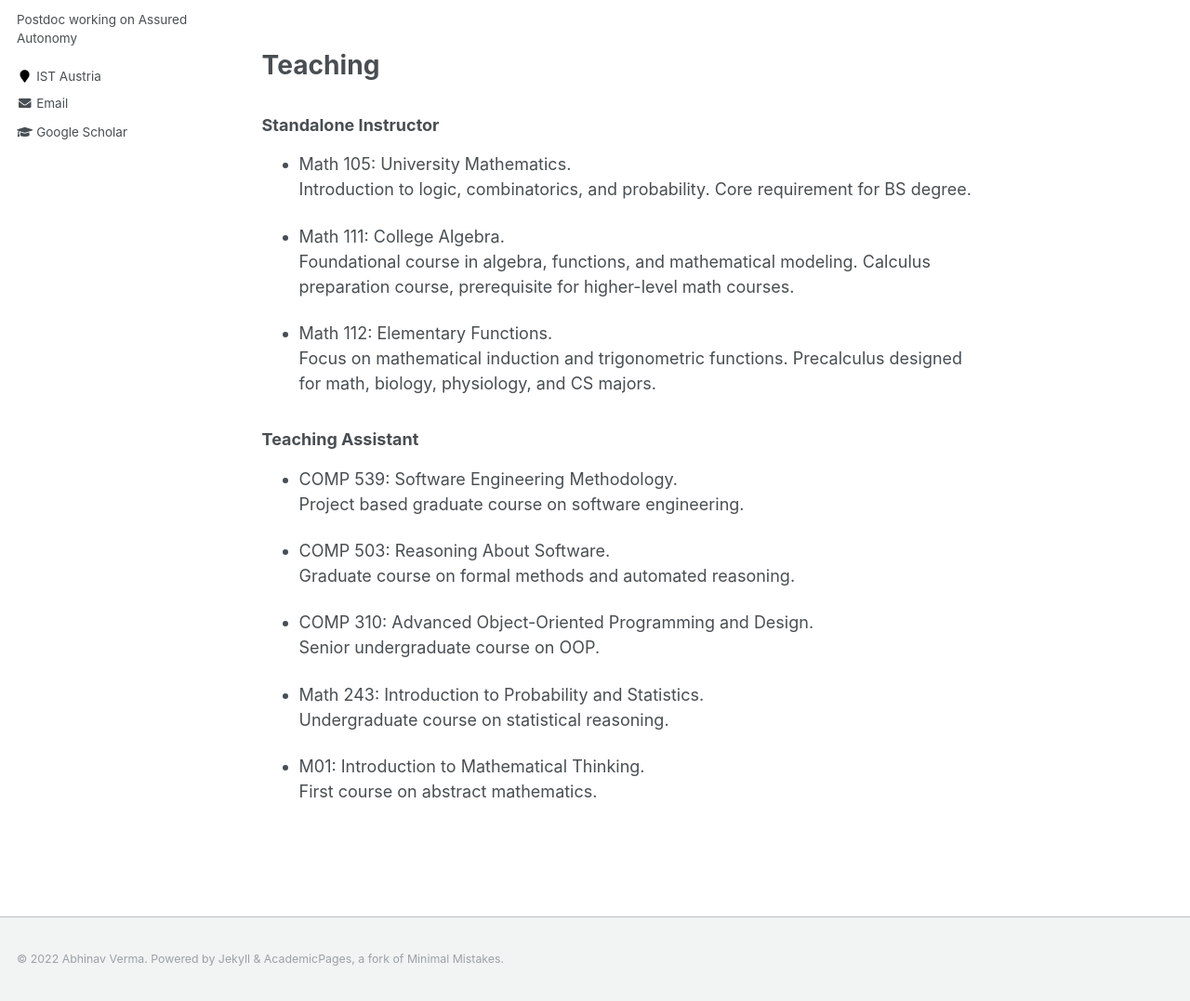
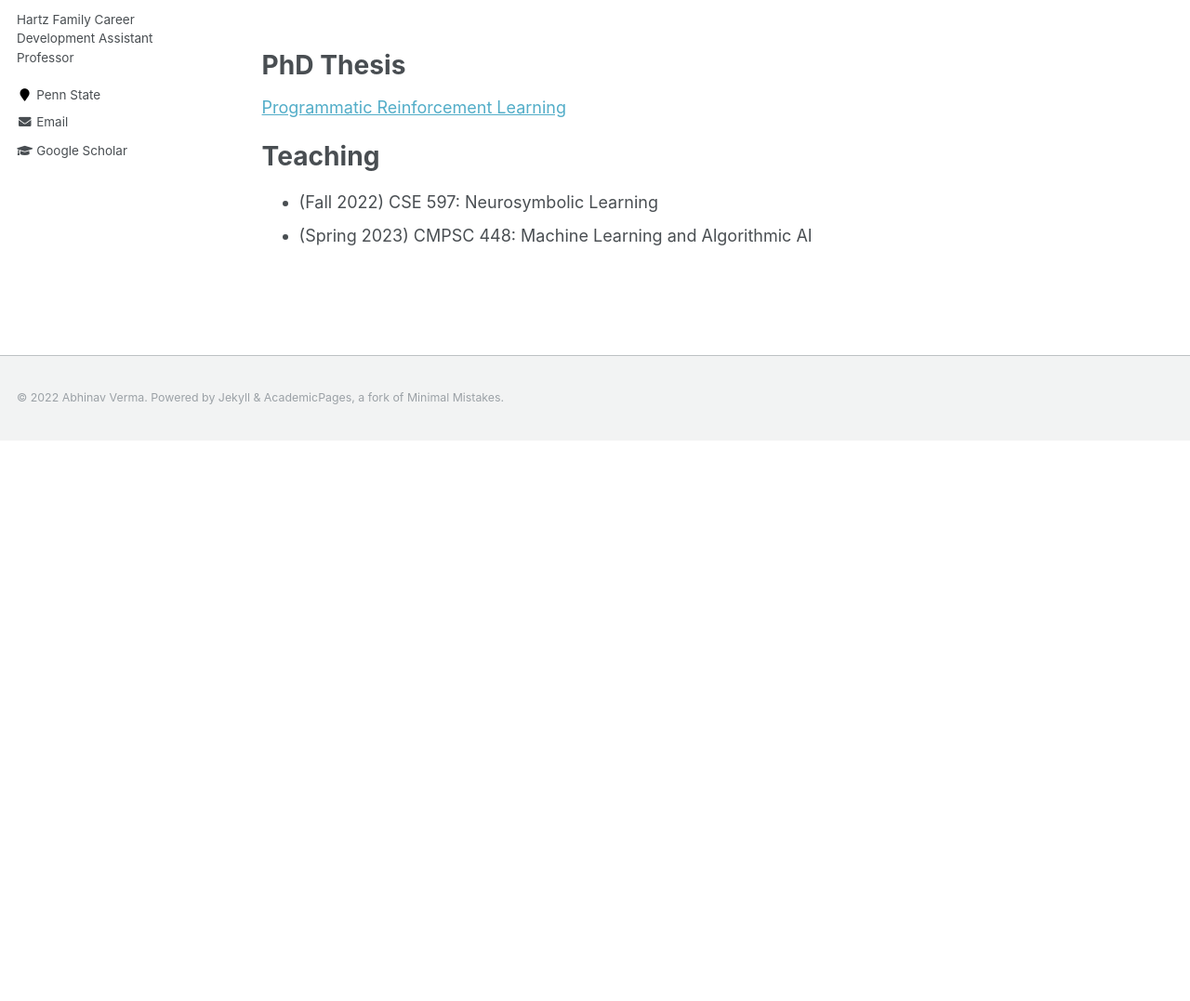
Before and after one commit to averma8053/averma8053.github.io, a Jekyll site: the page built from _pages/about.md, in a window 1280 px wide and 1400 px high, scrolled down 2162 px, cut to the strip 323-1400 px from the top of the window. Shown: the whole strip at 93% size. Built offline with Jekyll 4.4.1, drawn with Linux system fonts in a browser that asks for light colours; after the commit the page ends 2959 px from its top, so only the background shows below that; some of the changed text lies outside the part shown.

Commit message:
PSU updates

```diff
--- a/_config.yml
+++ b/_config.yml
@@ -10,7 +10,7 @@ locale                   : "en-US"
 title                    : "Abhinav Verma"
 title_separator          : "-"
 name                     : &name "Abhinav Verma"
-description              : &description "Graduate Student at University of Texas, Austin"
+description              : &description "Assistant Professor at The Pennsylvania State University"
 url                      : https://averma8053.github.io # the base hostname & protocol for your site e.g. "https://mmistakes.github.io"
 baseurl                  : "" # the subpath of your site, e.g. "/blog"
 repository               : "averma8053/averma8053.github.io"
@@ -82,12 +82,12 @@ analytics:
 author:
   name             : "Abhinav Verma"
   avatar           : "Verma.jpeg"
-  bio              : "Postdoc working on Assured Autonomy"
+  bio              : "Hartz Family Career Development Assistant Professor"
   location         :
-  employer         : "IST Austria"
+  employer         : "Penn State"
   pubmed           :
   googlescholar    : "https://scholar.google.com/citations?user=jM1HeCIAAAAJ"
-  email            : "verma@utexas.edu"
+  email            : "verma@psu.edu"
   researchgate     :
   uri              :
   bitbucket        :
--- a/_pages/about.md
+++ b/_pages/about.md
@@ -80,36 +80,11 @@ International Conference on Machine Learning (ICML), 2018.\
 
 &nbsp;
 
+# PhD Thesis
+[Programmatic Reinforcement Learning](/files/AbhinavVermaThesis.pdf)
+
+
 # Teaching
 
-### Standalone Instructor
-* Math 105: University Mathematics.\
-        Introduction to logic, combinatorics, and probability. Core requirement for BS degree.
-
-- Math 111: College Algebra.\
-Foundational course in algebra, functions, and mathematical modeling. Calculus preparation course, prerequisite for higher-level math courses.
-
-- Math 112: Elementary Functions.\
-Focus on mathematical induction and trigonometric functions. Precalculus designed for math, biology, physiology, and CS majors.
-
-
-
-
-
-
-### Teaching Assistant
-
-- COMP 539: Software Engineering Methodology.\
-Project based graduate course on software engineering.
-
-- COMP 503: Reasoning About Software.\
-Graduate course on formal methods and automated reasoning.
-
-- COMP 310: Advanced Object-Oriented Programming and Design.\
-Senior undergraduate course on OOP.
-
-- Math 243: Introduction to Probability and Statistics.\
-Undergraduate course on statistical reasoning.
-
-- M01: Introduction to Mathematical Thinking.\
-First course on abstract mathematics.
+- (Fall 2022) CSE 597: Neurosymbolic Learning
+- (Spring 2023) CMPSC 448: Machine Learning and Algorithmic AI
```
Also changed, not shown: other parts of _pages/about.md (+1 -1 lines), images/site-logo.png, images/site-logoUT.png (added), 1 other file.
